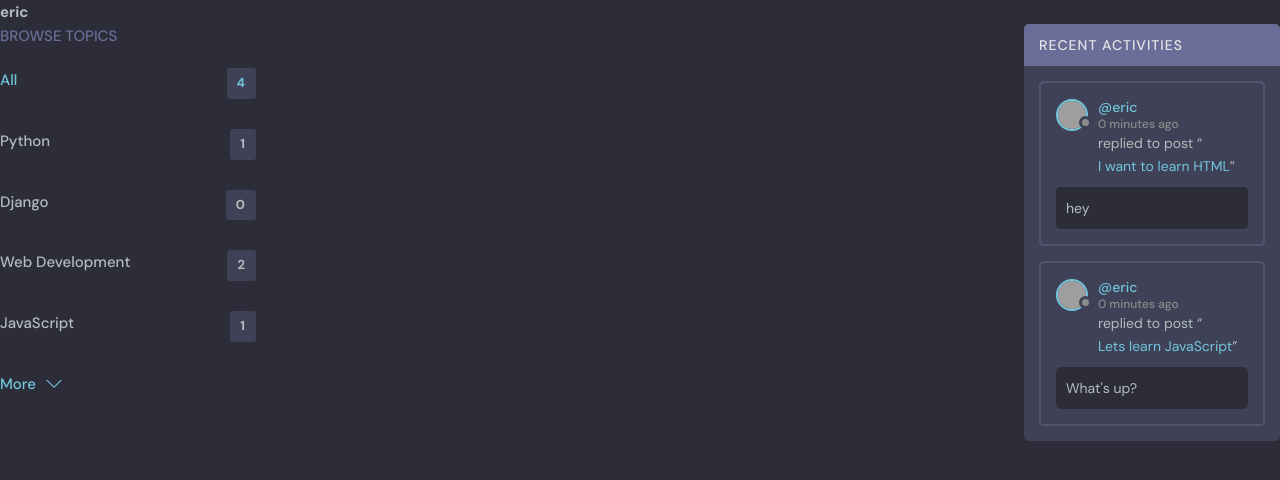
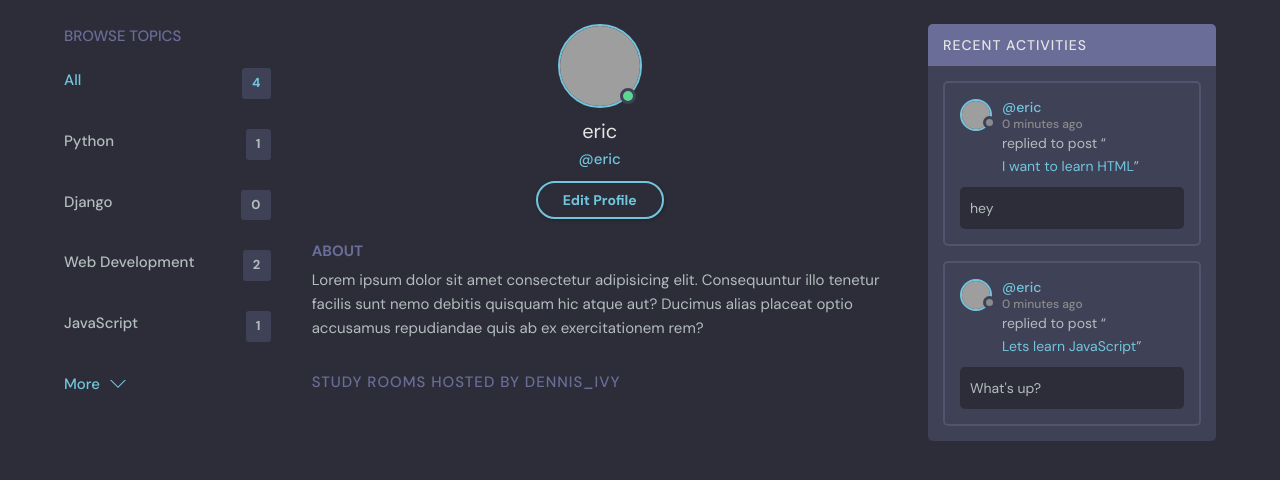
Before and after one commit to Zu18/StudyBuddy, a Django app: page /profile/3/ in a window 1280 px wide. Shown: the part 76-556 px from the top of the page. Run offline with Django 4.2, Linux system fonts and the light colour scheme; data comes from the database, SQL or seed files in the repository; grey boxes are pictures that could not be loaded.

Commit message:
Style Profile page

```diff
--- a/studybud/base/templates/base/profile.html
+++ b/studybud/base/templates/base/profile.html
@@ -1,28 +1,48 @@
 {% extends 'main.html' %}
 
 {% block content %}
+  <main class="profile-page layout layout--3">
+    <div class="container">
+      <!-- Topics Start -->
+      {% include 'base/topics_component.html' %}
+      <!-- Topics End -->
 
-<style>
-    .profile-container {
-        display: grid;
-        grid-template-columns: 1fr 3fr 1fr;
-    }
-</style>
+      <!-- Room List Start -->
+      <div class="roomList">
+        <div class="profile">
+          <div class="profile__avatar">
+            <div class="avatar avatar--large active">
+              <img src="https://randomuser.me/api/portraits/men/11.jpg" />
+            </div>
+          </div>
+          <div class="profile__info">
+            <h3>{{user.username}}</h3>
+            <p>@{{user.username}}</p>
+            <a href="edit-user.html" class="btn btn--main btn--pill">Edit Profile</a>
+          </div>
+          <div class="profile__about">
+            <h3>About</h3>
+            <p>
+              Lorem ipsum dolor sit amet consectetur adipisicing elit. Consequuntur illo tenetur
+              facilis sunt nemo debitis quisquam hic atque aut? Ducimus alias placeat optio
+              accusamus repudiandae quis ab ex exercitationem rem?
+            </p>
+          </div>
+        </div>
 
-<h1>{{user.username}}</h1>
+        <div class="roomList__header">
+          <div>
+            <h2>Study Rooms Hosted by dennis_ivy</a>
+            </h2>
+          </div>
+        </div>
+        {% include 'base/feed_component.html' %}
+      </div>
+      <!-- Room List End -->
 
-<div class="profile-container">
-    <div>
-        {% include 'base/topics_component.html' %}
+      <!-- Activities Start -->
+      {% include 'base/activity_component.html' %}
+      <!-- Activities End -->
     </div>
-
-    <div>
-        {% include 'base/feed_component.html' %}
-    </div>
-
-    <div>
-        {% include 'base/activity_component.html' %}
-    </div>
-</div>
-
+  </main>
 {% endblock content %}
```
Also changed, not shown: studybud/base/templates/base/profile_old.html (added, +28 -0 lines).
